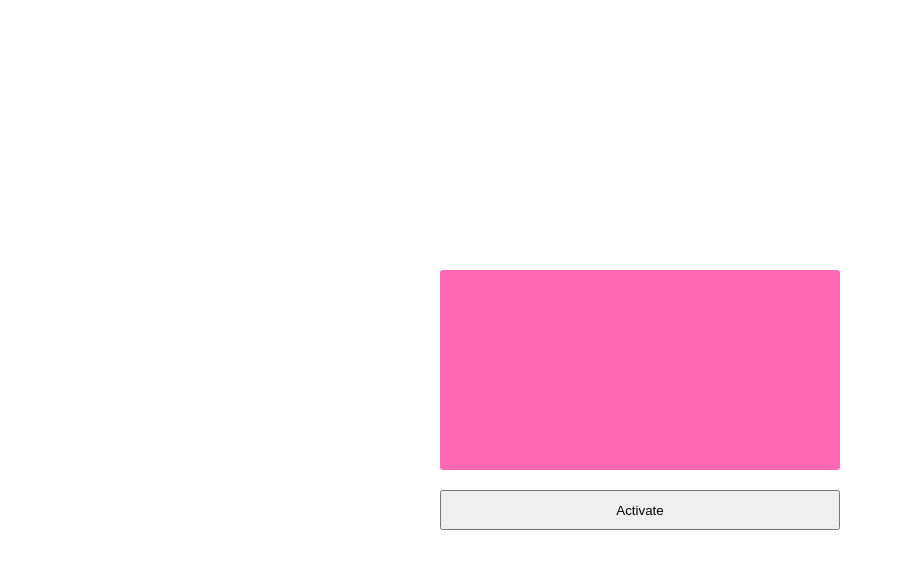
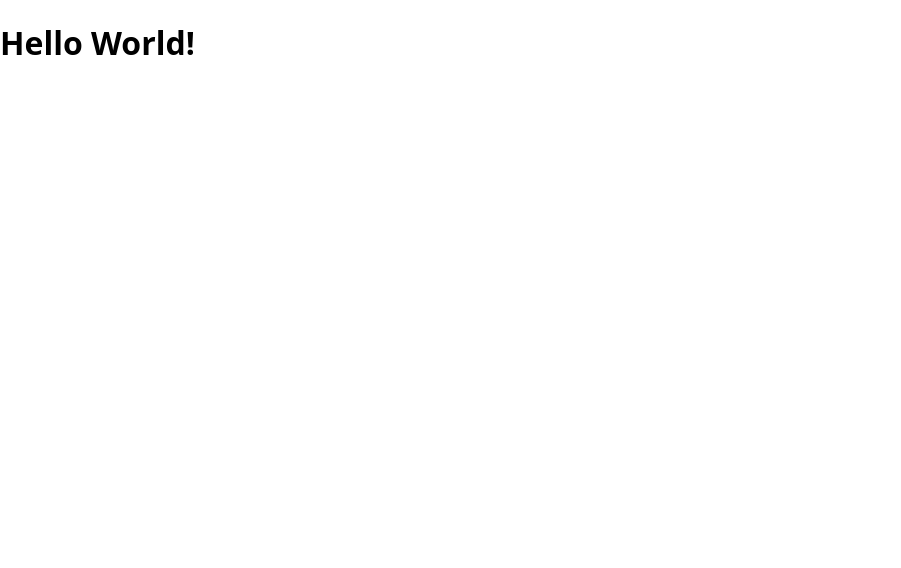
Before and after one commit to jore-averbeck/phone-book, a React (Create React App) app: page / in a window 1280 px wide. Shown: the top 568 px of the page, without its empty margins (0-901 px from the left). Built offline with nearby package versions, Linux system fonts and the light colour scheme.

Commit message:
update basic setup with a combined script command

```diff
--- a/public/index.html
+++ b/public/index.html
@@ -6,7 +6,7 @@
       name="viewport"
       content="width=device-width, initial-scale=1, shrink-to-fit=no"
     />
-    <title>React State: Box</title>
+    <title>Phone Book</title>
   </head>
 
   <body>
--- a/src/App.js
+++ b/src/App.js
@@ -1,18 +1,9 @@
 import "./styles.css";
 
 export default function App() {
-  let isActive = false;
 
-  function handleClick() {
-    isActive = !isActive;
-    // Check that the value changes correctly.
-    console.log(isActive);
-  }
 
   return (
-    <main>
-      <div className={`box ${isActive ? "box--active" : ""}`} />
-      <button onClick={handleClick}>Activate</button>
-    </main>
+   <h1>Hello World!</h1>
   );
 }
```
Also changed, not shown: package.json (+15 -6 lines), .codesandbox/tasks.json (deleted), 2 other files (tests, documents, lock files or other folders).
